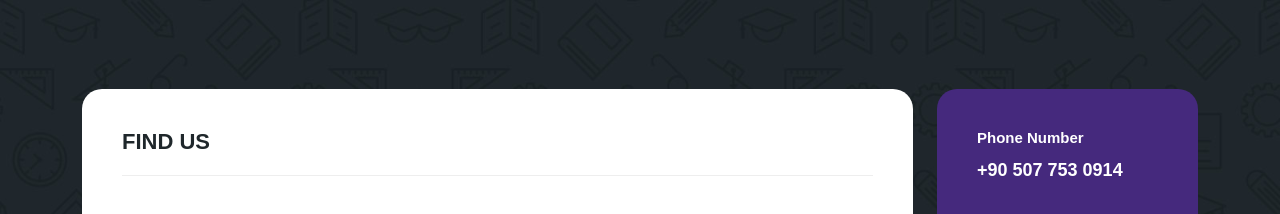
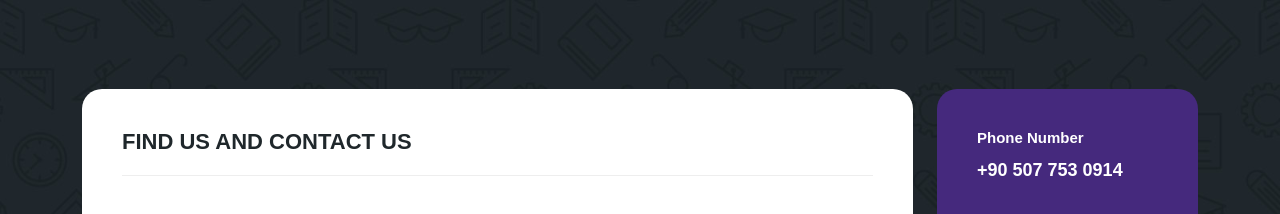
Before and after one commit to AndresFran/web.kolay-gelsin, a plain HTML site: page docs/index.html in a window 1280 px wide. Shown: the part 7300-7514 px from the top of the page. Drawn offline with nearby package versions, Linux system fonts and the light colour scheme.

Commit message:
FIND US AND CONTACT US

```diff
--- a/docs/index.html
+++ b/docs/index.html
@@ -1455,7 +1455,7 @@
               <form id="contact" action="" method="post">
                 <div class="row">
                   <div class="col-lg-12">
-                    <h2>FIND US</h2>
+                    <h2>FIND US AND CONTACT US</h2>
                   </div>
 
                   <!-- <div class="col-lg-4">
```
